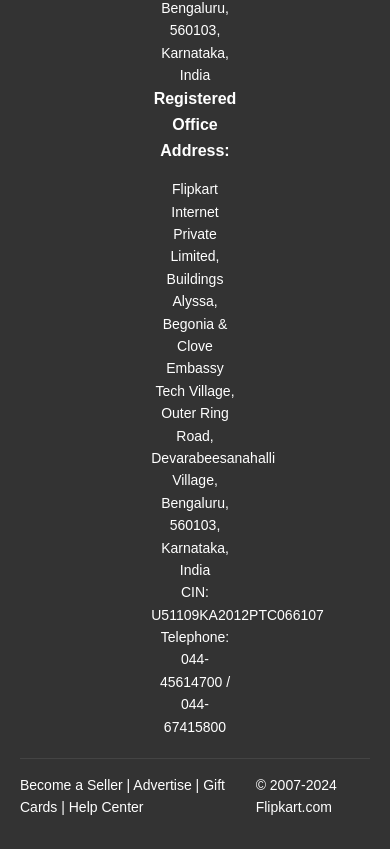
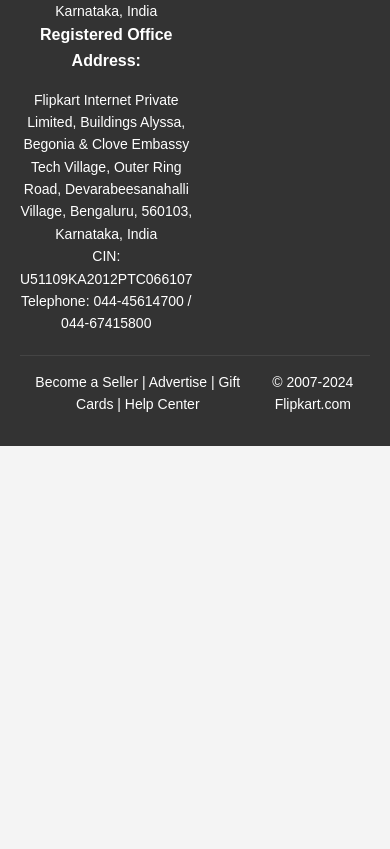
Before and after one commit to Rajarajeshwari-B/flipkart-website, a React (Create React App) app: page / in a window 390 px wide. Shown: the part 7610-8459 px from the top of the page. After the commit the page ends 8056 px from the top, so only its background shows below. Built offline with nearby package versions, Linux system fonts and the light colour scheme; the HTML template or start-up script is replaced by a standard one.

Commit message:
Update Footer.css

```diff
--- a/src/Footer.css
+++ b/src/Footer.css
@@ -78,38 +78,41 @@
 }
 
 @media (max-width: 768px) {
-  /* Footer Container: Align sections horizontally on small screens */
+  /* Use Grid Layout for Footer Container */
   .footer-container {
-    flex-direction: row; /* Changed from column to row */
-    justify-content: center; /* Center align the sections horizontally */
+    display: grid;
+    grid-template-columns: repeat(2, 1fr); /* 2 columns for small screens */
+    gap: 20px;
+    justify-items: center; /* Center the content in each grid cell */
   }
 
+  /* Adjust section width in grid */
   .footer-section {
-    width: 25%; /* Adjust section width to fit 4 items horizontally */
-    margin-bottom: 0; /* Remove bottom margin to prevent extra space between sections */
+    width: auto; /* Let grid control the size */
     text-align: center; /* Center text in each footer section */
   }
 
-  /* Footer Bottom: Align content horizontally */
+  /* Footer Bottom Section (Grid Layout) */
   .footer-bottom {
-    flex-direction: row; /* Changed from column to row */
-    justify-content: space-between;
+    flex-direction: row;
+    justify-content: center; /* Center content horizontally */
     align-items: center;
     width: 100%;
+    padding-top: 15px;
   }
 
   .footer-bottom-left,
   .footer-bottom-right {
-    text-align: left; /* Align left for both sections */
+    text-align: center; /* Center the text */
   }
 
   .footer-icons {
-    margin-top: 0; /* Remove margin for icon alignment */
+    margin-top: 10px;
   }
 
   .footer-icons img {
     margin-left: 10px;
-    width: 25px; /* Slightly smaller icons */
-    height: 25px; /* Slightly smaller icons */
+    width: 25px; /* Smaller icons */
+    height: 25px; /* Smaller icons */
   }
 }
```
